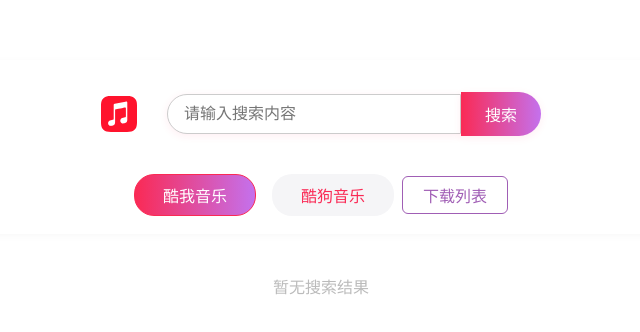
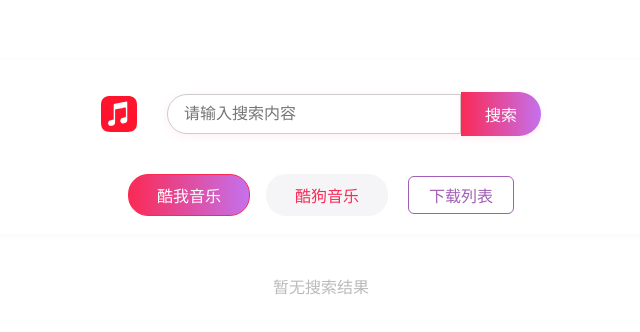
Before and after one commit to TMTBO/music_download_web, a Vue app: page / in a window 1280 px wide. Shown: the top 332 px of the page, without its empty margins (319-959 px from the left). Built offline with nearby package versions, Linux system fonts and the light colour scheme.

Commit message:
changed: change download list layout

```diff
--- a/src/components/MusicListItem.vue
+++ b/src/components/MusicListItem.vue
@@ -103,12 +103,12 @@
 .quality-dropdown {
   position: absolute;
   left: 0;
-  top: 110%;
+  top: 105%;
   background: #fff;
   border: 1px solid #eee;
   border-radius: 4px;
   min-width: 80px;
-  box-shadow: 0 2px 8px rgba(0,0,0,0.08);
+  box-shadow: 0 2px 8px rgba(0, 0, 0, 0.08);
   z-index: 10;
   padding: 4px 0;
 }
--- a/src/components/StickyBar.vue
+++ b/src/components/StickyBar.vue
@@ -101,7 +101,7 @@
   color: #a05eb5;
   font-size: 16px;
   cursor: pointer;
-  margin-left: 8px;
+  margin-left: 20px;
   transition: background 0.2s, color 0.2s, border 0.2s;
 }
 .tab-btn:hover,
```
